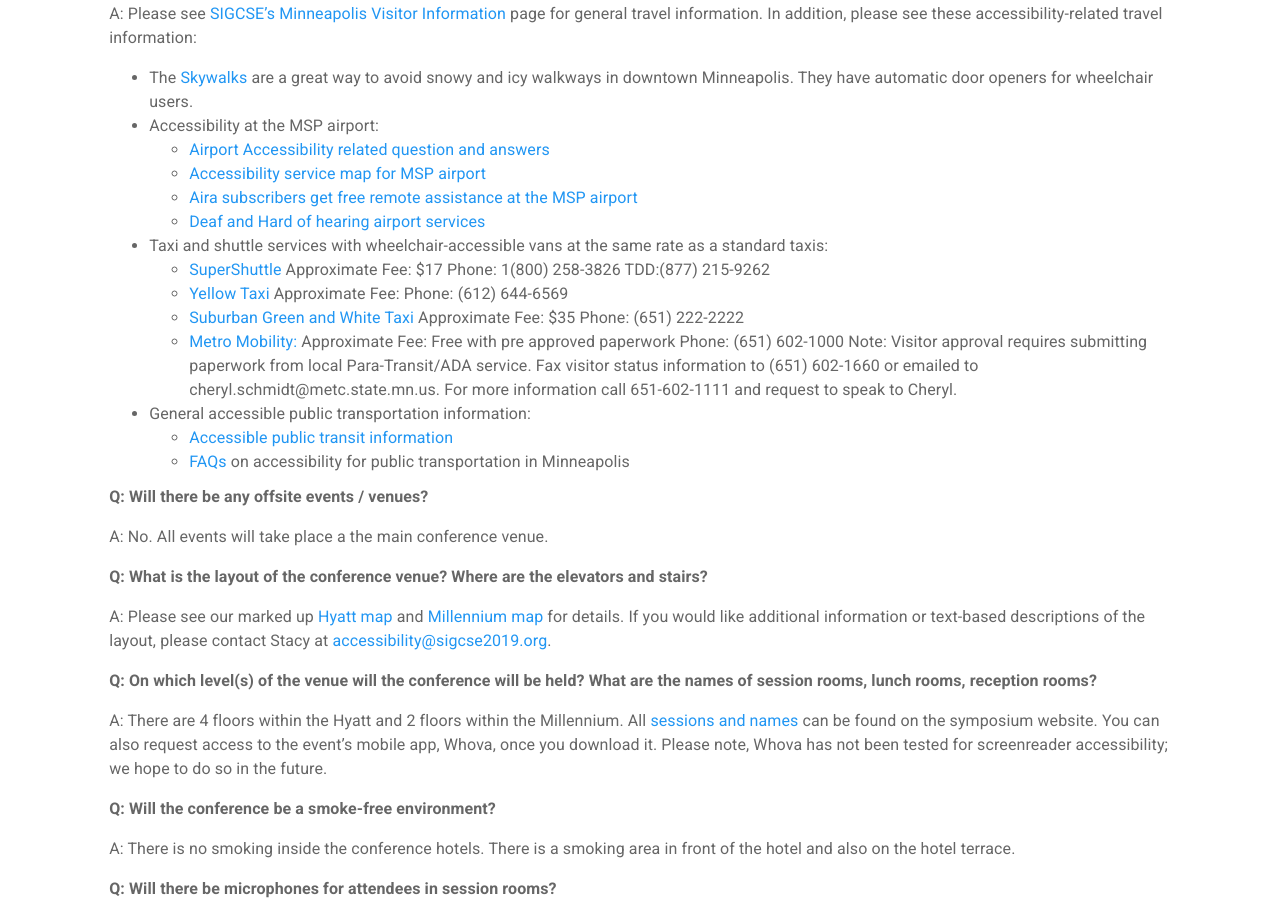
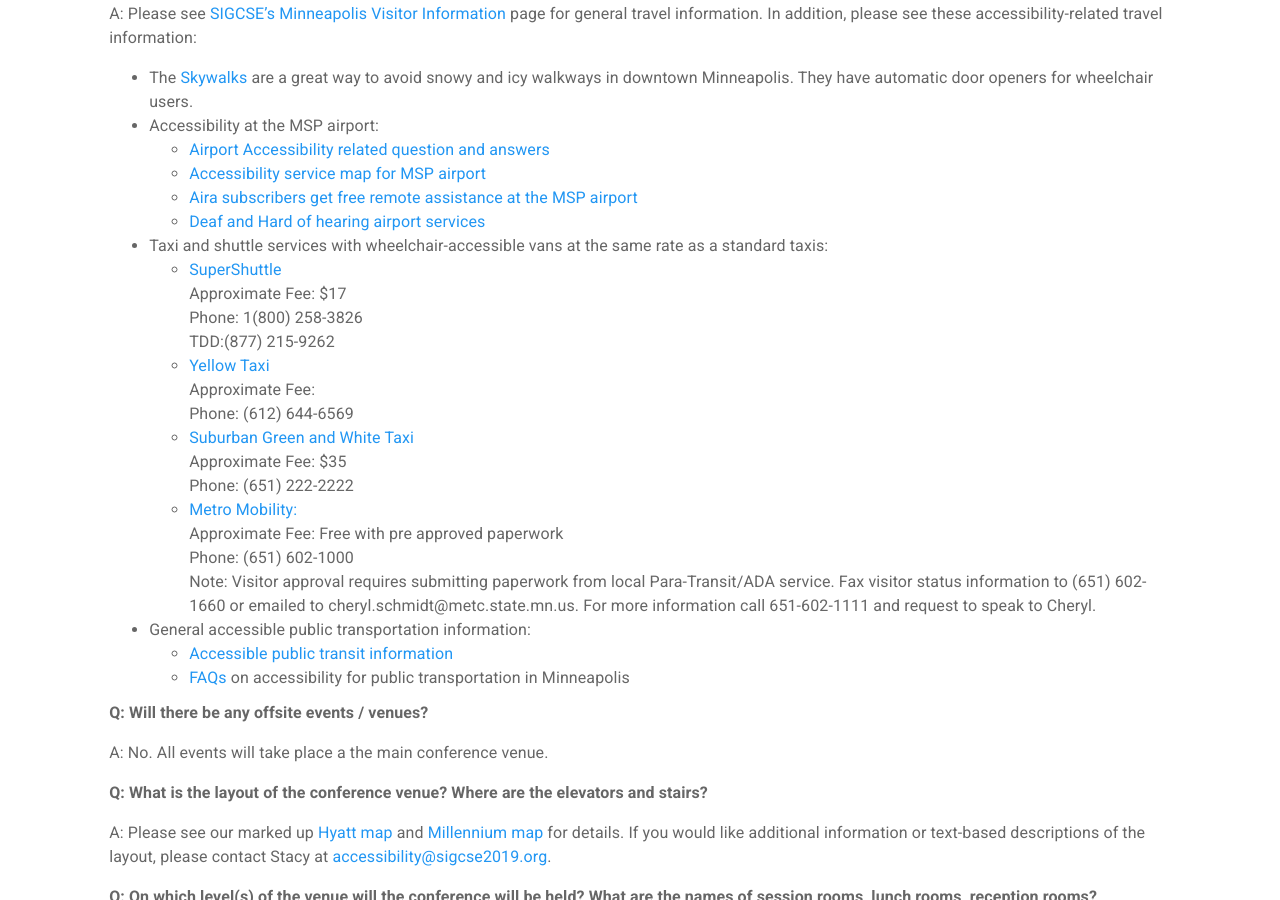
Before and after one commit to sheckman/sigcse2019, a Jekyll site: the page built from attendees/accessibility.md, in a window 1280 px wide and 900 px high, scrolled down 725 px. Built offline with Jekyll 4.4.1, drawn with Linux system fonts in a browser that asks for light colours.

Commit message:
Fixing formatting

```diff
--- a/attendees/accessibility.md
+++ b/attendees/accessibility.md
@@ -27,19 +27,19 @@ A: Please see [SIGCSE’s Minneapolis Visitor Information](https://sigcse2019.si
      * [Aira subscribers get free remote assistance at the MSP airport](http://www.mspairport.com/airport/accessibility/blind-or-low-vision)
      * [Deaf and Hard of hearing airport services ](http://www.mspairport.com/airport/accessibility/deaf-and-hard-hearing)
   * Taxi and shuttle services with wheelchair-accessible vans at the same rate as a standard taxis:
-     * [SuperShuttle](https://www.supershuttle.com/locations/minneapolis-stpaul-msp/)
-       Approximate Fee: $17
-       Phone: 1(800) 258-3826
-       TDD:(877) 215-9262
-     * [Yellow Taxi](http://www.yellowtaxicabmn.com/)
-       Approximate Fee:
-       Phone: (612) 644-6569
-     * [Suburban Green and White Taxi](http://www.suburbantaxi.com/)
-       Approximate Fee: $35
-       Phone: (651) 222-2222
-     * [Metro Mobility: ](https://metrocouncil.org/Transportation/Services/Metro-Mobility-Home/Eligibility-Certifications.aspx)
-       Approximate Fee: Free with pre approved paperwork
-       Phone: (651) 602-1000
+     * [SuperShuttle](https://www.supershuttle.com/locations/minneapolis-stpaul-msp/)<br>
+       Approximate Fee: $17<br>
+       Phone: 1(800) 258-3826<br>
+       TDD:(877) 215-9262<br>
+     * [Yellow Taxi](http://www.yellowtaxicabmn.com/)<br>
+       Approximate Fee: <br>
+       Phone: (612) 644-6569<br>
+     * [Suburban Green and White Taxi](http://www.suburbantaxi.com/)<br>
+       Approximate Fee: $35<br>
+       Phone: (651) 222-2222<br>
+     * [Metro Mobility: ](https://metrocouncil.org/Transportation/Services/Metro-Mobility-Home/Eligibility-Certifications.aspx)<br>
+       Approximate Fee: Free with pre approved paperwork<br>
+       Phone: (651) 602-1000<br>
        Note: Visitor approval requires submitting paperwork from local Para-Transit/ADA service. Fax visitor status information to (651) 602-1660 or emailed to cheryl.schmidt@metc.state.mn.us. For more information call 651-602-1111 and request to speak to Cheryl.
   * General accessible public transportation information:
      * [Accessible public transit information](https://www.metrotransit.org/accessibility)
```
